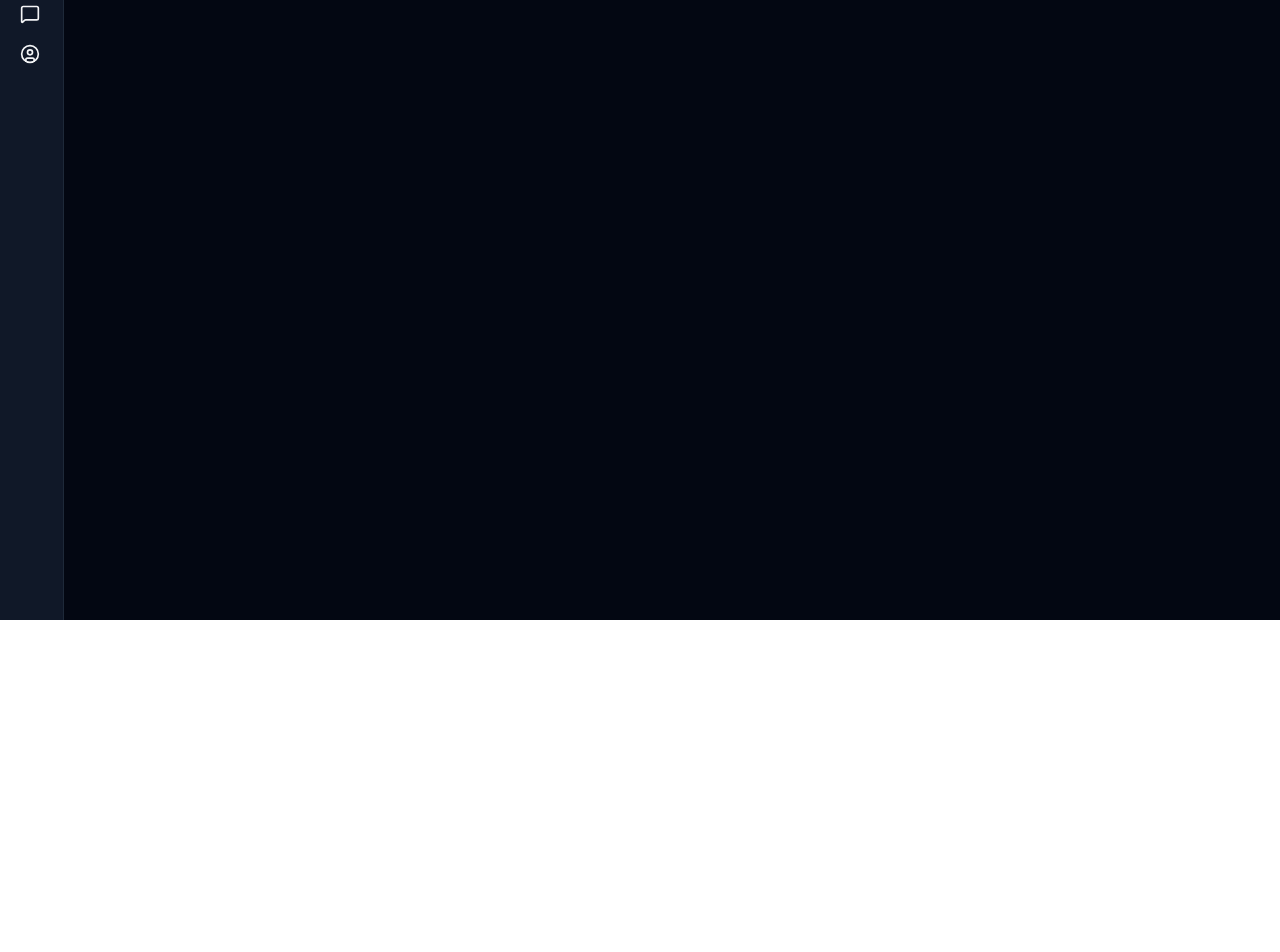
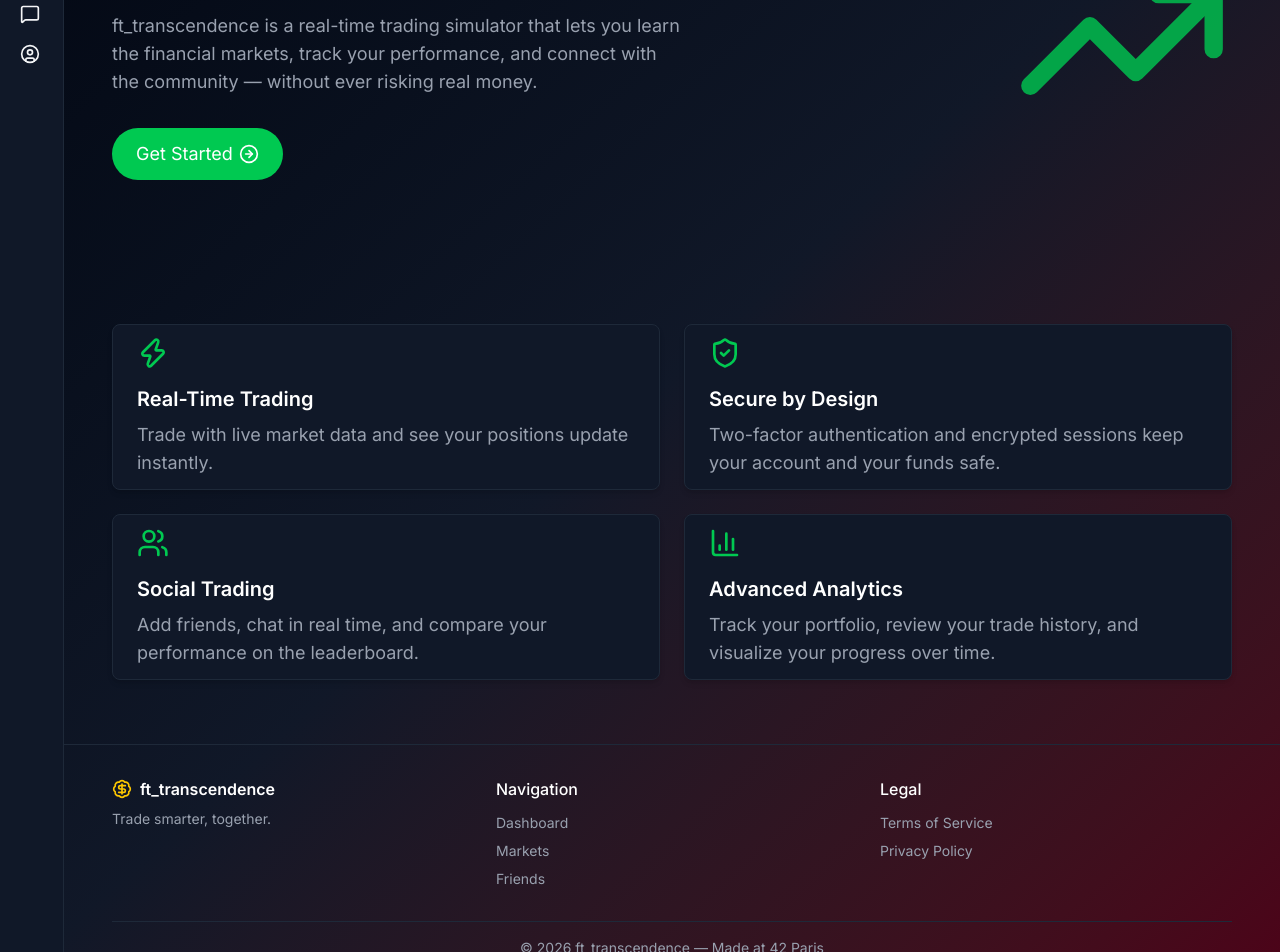
Before and after one commit to Frogus-ex/ft_transcendence, a React (Vite) app in the folder frontend/: page / in a window 1280 px wide. Shown: the part 180-1132 px from the top of the page. Before the commit the page ends 800 px from the top, so only its background shows below. Built offline with nearby package versions, Linux system fonts and the light colour scheme.

Commit message:
<refactor> new element in homepage

```diff
--- a/frontend/src/layouts/MainLayout.tsx
+++ b/frontend/src/layouts/MainLayout.tsx
@@ -24,7 +24,6 @@ function MainLayout() {
   const [isLoggedIn, setIsLoggedIn] = useState(false);
   const [isLogoutModalOpen, setIsLogoutModalOpen] = useState(false);
 
-
   return (
     <div className={pageBackground + " " + textPrimary + " min-h-screen flex"}>
       <aside
@@ -42,10 +41,12 @@ function MainLayout() {
           </button>
           {isSidebarOpen && (
             <div className="flex items-center gap-2">
-              <BadgeDollarSign size={24} className="text-yellow-400" />
-              <span className="font-semibold text-lg text-yellow-400">
-                ft_transcendence
-              </span>
+              <Link to="/" className="flex items-center gap-2">
+                <BadgeDollarSign size={24} className="text-yellow-400" />
+                <span className="font-semibold text-lg text-yellow-400">
+                  ft_transcendence
+                </span>
+              </Link>
             </div>
           )}
         </div>
@@ -97,7 +98,7 @@ function MainLayout() {
           )}
         </nav>
       </aside>
-      <div className="flex-1">
+      <div className="flex-1 flex flex-col min-h-screen">
         <Outlet context={{ isLoggedIn, setIsLoggedIn }} />
       </div>
       <Modal
--- a/frontend/src/pages/HomePage.tsx
+++ b/frontend/src/pages/HomePage.tsx
@@ -1,21 +1,120 @@
+import {
+  BadgeDollarSign,
+  BarChart3,
+  ShieldCheck,
+  TrendingUp,
+  Users,
+  Zap,
+} from "lucide-react";
 import Button from "../components/Button";
-import { useNavigate } from "react-router";
+import Card from "../components/Card";
+import { Link, useNavigate } from "react-router";
 
 function HomePage() {
   const navigate = useNavigate();
+
   return (
-    <div>
-      <h1 className="text-4xl font-bold text-white">Accueil</h1>
-      <p>Bienvenue sur ft_transcendence.</p>
+    <main className="flex-1 flex flex-col">
+      <div className="flex-1">
+        <section className="flex items-center justify-between px-12 py-20 gap-12">
+          <div className="max-w-xl">
+            <h1 className="text-5xl font-bold text-white mb-4">
+              <span className="block">Trade in real time,</span>
+              <span className="block">risk-free.</span>
+            </h1>
+            <p className="text-gray-400 text-lg mb-8">
+              ft_transcendence is a real-time trading simulator that lets you
+              learn the financial markets, track your performance, and connect
+              with the community — without ever risking real money.
+            </p>
             <Button
-        variant="secondary"
+              variant="primary"
               size="large"
-        onClick={() => navigate("/login")}
               type="button"
+              onClick={() => navigate("/profile")}
             >
-        Login
+              Get Started
             </Button>
           </div>
+          <div className="flex-shrink-0">
+            <TrendingUp size={220} className="text-green-500 opacity-80" />
+          </div>
+        </section>
+        <section className="grid grid-cols-1 md:grid-cols-2 gap-6 px-12 py-16">
+          <Card padding="large">
+            <Zap size={32} className="text-green-500 mb-4" />
+            <h3 className="text-xl font-semibold text-white mb-2">
+              Real-Time Trading
+            </h3>
+            <p className="text-gray-400">
+              Trade with live market data and see your positions update
+              instantly.
+            </p>
+          </Card>
+          <Card padding="large">
+            <ShieldCheck size={32} className="text-green-500 mb-4" />
+            <h3 className="text-xl font-semibold text-white mb-2">
+              Secure by Design
+            </h3>
+            <p className="text-gray-400">
+              Two-factor authentication and encrypted sessions keep your account
+              and your funds safe.{" "}
+            </p>
+          </Card>
+          <Card padding="large">
+            <Users size={32} className="text-green-500 mb-4" />
+            <h3 className="text-xl font-semibold text-white mb-2">
+              Social Trading
+            </h3>
+            <p className="text-gray-400">
+              Add friends, chat in real time, and compare your performance on
+              the leaderboard.
+            </p>
+          </Card>
+          <Card padding="large">
+            <BarChart3 size={32} className="text-green-500 mb-4" />
+            <h3 className="text-xl font-semibold text-white mb-2">
+              Advanced Analytics
+            </h3>
+            <p className="text-gray-400">
+              Track your portfolio, review your trade history, and visualize
+              your progress over time.
+            </p>
+          </Card>
+        </section>
+      </div>
+      <footer className="border-t border-gray-800 px-12 py-8 text-gray-400">
+        <div className="grid grid-cols-1 md:grid-cols-3 gap-8 mb-8">
+          <div>
+            <div className="flex items-center gap-2 mb-2">
+              <BadgeDollarSign size={20} className="text-yellow-400" />
+              <span className="font-semibold text-white">ft_transcendence</span>
+            </div>
+            <p className="text-sm">Trade smarter, together.</p>
+          </div>
+          <div className="flex flex-col gap-2">
+            <span className="text-white font-medium mb-1">Navigation</span>
+            <Link to="/dashboard" className="text-sm hover:text-white">
+              Dashboard
+            </Link>
+            <Link to="/markets" className="text-sm hover:text-white">
+              Markets
+            </Link>
+            <Link to="/friends" className="text-sm hover:text-white">
+              Friends
+            </Link>
+          </div>
+          <div className="flex flex-col gap-2">
+            <span className="text-white font-medium mb-1">Legal</span>
+            <span className="text-sm">Terms of Service</span>
+            <span className="text-sm">Privacy Policy</span>
+          </div>
+        </div>
+        <div className="border-t border-gray-800 pt-4 text-sm text-center">
+          © 2026 ft_transcendence — Made at 42 Paris
+        </div>
+      </footer>
+    </main>
   );
 }
 
--- a/frontend/src/pages/ProfilePage.tsx
+++ b/frontend/src/pages/ProfilePage.tsx
@@ -18,11 +18,11 @@ function ProfilePage() {
   const [email, setEmail] = useState("");
   const [password, setPassword] = useState("");
   useEffect(() => {
-  if (!isLoggedIn) {
-    setEmail("")
-    setPassword("")
-  }
-}, [isLoggedIn])
+    if (!isLoggedIn) {
+      setEmail("");
+      setPassword("");
+    }
+  }, [isLoggedIn]);
 
   function handleSubmit(event: React.FormEvent) {
     event.preventDefault();
@@ -31,7 +31,7 @@ function ProfilePage() {
 
   if (!isLoggedIn) {
     return (
-      <div className="p-6">
+      <div className="flex flex-col items-center justify-center min-h-screen p-5 gap-4">
         <h1 className="text-3xl font-bold text-white">Connexion :</h1>
         <form onSubmit={handleSubmit} className="flex items-center gap-4">
           <Label htmlFor="email">Email :</Label>
--- a/frontend/src/styles/tokens.ts
+++ b/frontend/src/styles/tokens.ts
@@ -76,7 +76,8 @@ export const badgeSizes = {
 export const cardStyle =
   "border border-gray-800 rounded-lg bg-gray-900 shadow-md";
 export const labelStyle = "text-sm font-medium text-gray-400";
-export const pageBackground = "bg-gray-950";
+export const pageBackground =
+  "bg-gradient-to-br from-gray-950 via-gray-900 to-rose-950";
 export const surfaceBackground = "bg-gray-900";
 export const textPrimary = "text-gray-100";
 export const textSecondary = "text-gray-400";
```
Lines whose indentation alone changed are shown as unchanged.
